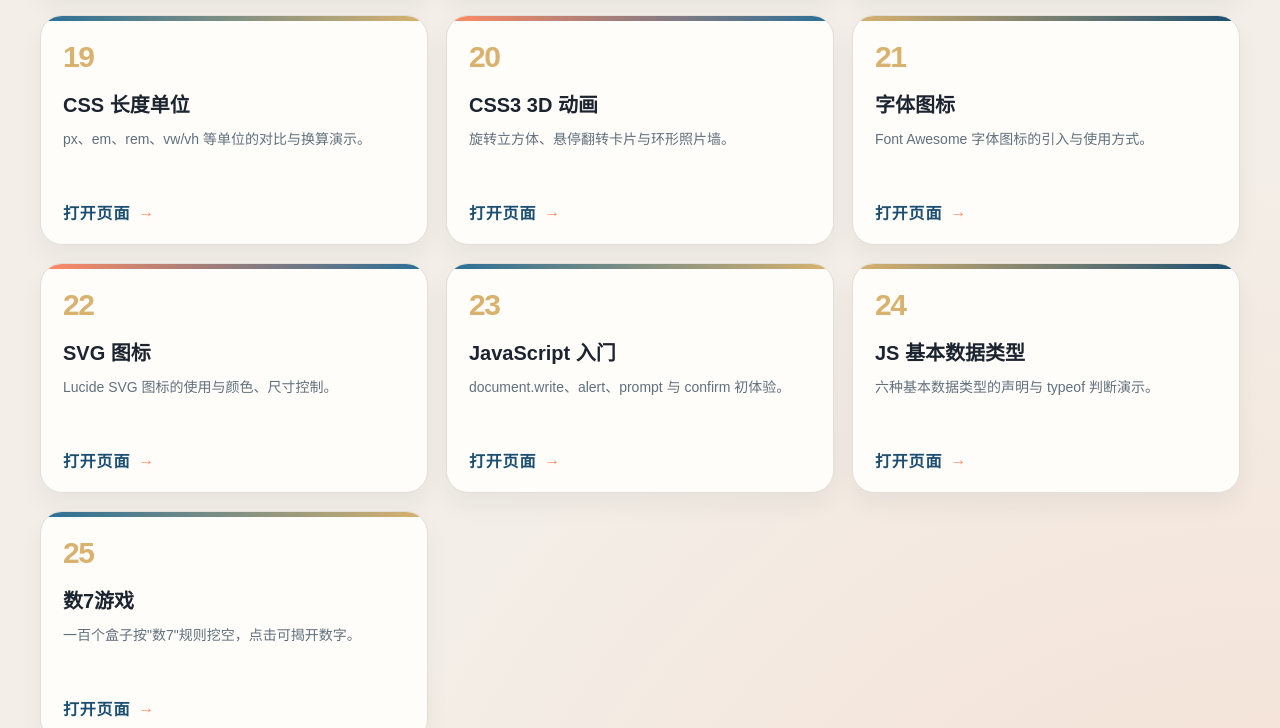
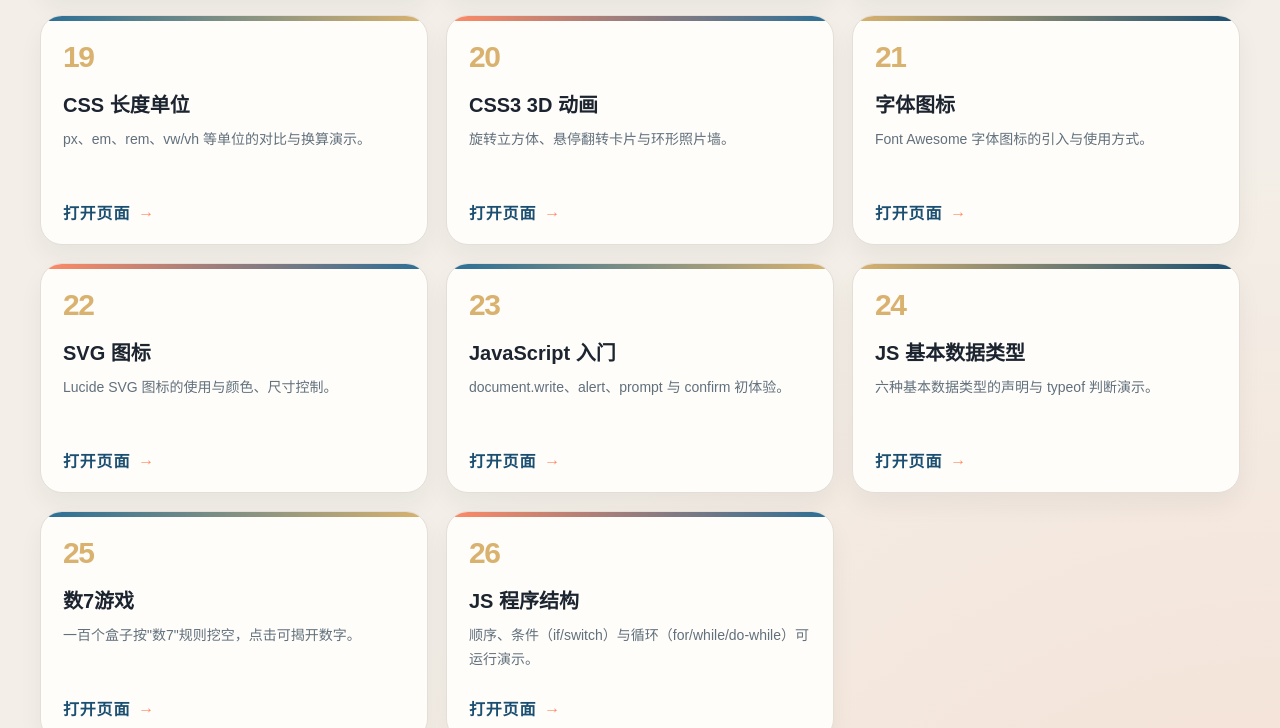
Before and after one commit to zhangxichun2026/zxc, a plain HTML site: page index.html in a window 1280 px wide. Shown: the part 2072-2800 px from the top of the page. Drawn offline with Linux system fonts and the light colour scheme.

Commit message:
index导航新增15-2 JS程序结构作品卡片，作品数更新为26

```diff
--- a/index.html
+++ b/index.html
@@ -351,7 +351,7 @@
 
             <div class="zhang_hero-stat">
                 <div class="zhang_stat-card">
-                    <span class="zhang_stat-number">25</span>
+                    <span class="zhang_stat-number">26</span>
                     <small>课程作品</small>
                 </div>
                 <div class="zhang_stat-card">
@@ -591,6 +591,15 @@
                 </div>
                 <a class="zhang_work-link" href="15-1.html">打开页面</a>
             </article>
+
+            <article class="zhang_work-card">
+                <div>
+                    <div class="zhang_work-num">26</div>
+                    <h3>JS 程序结构</h3>
+                    <p>顺序、条件（if/switch）与循环（for/while/do-while）可运行演示。</p>
+                </div>
+                <a class="zhang_work-link" href="15-2.html">打开页面</a>
+            </article>
         </section>
 
         <section class="zhang_prompt" aria-labelledby="prompt-title">
```
